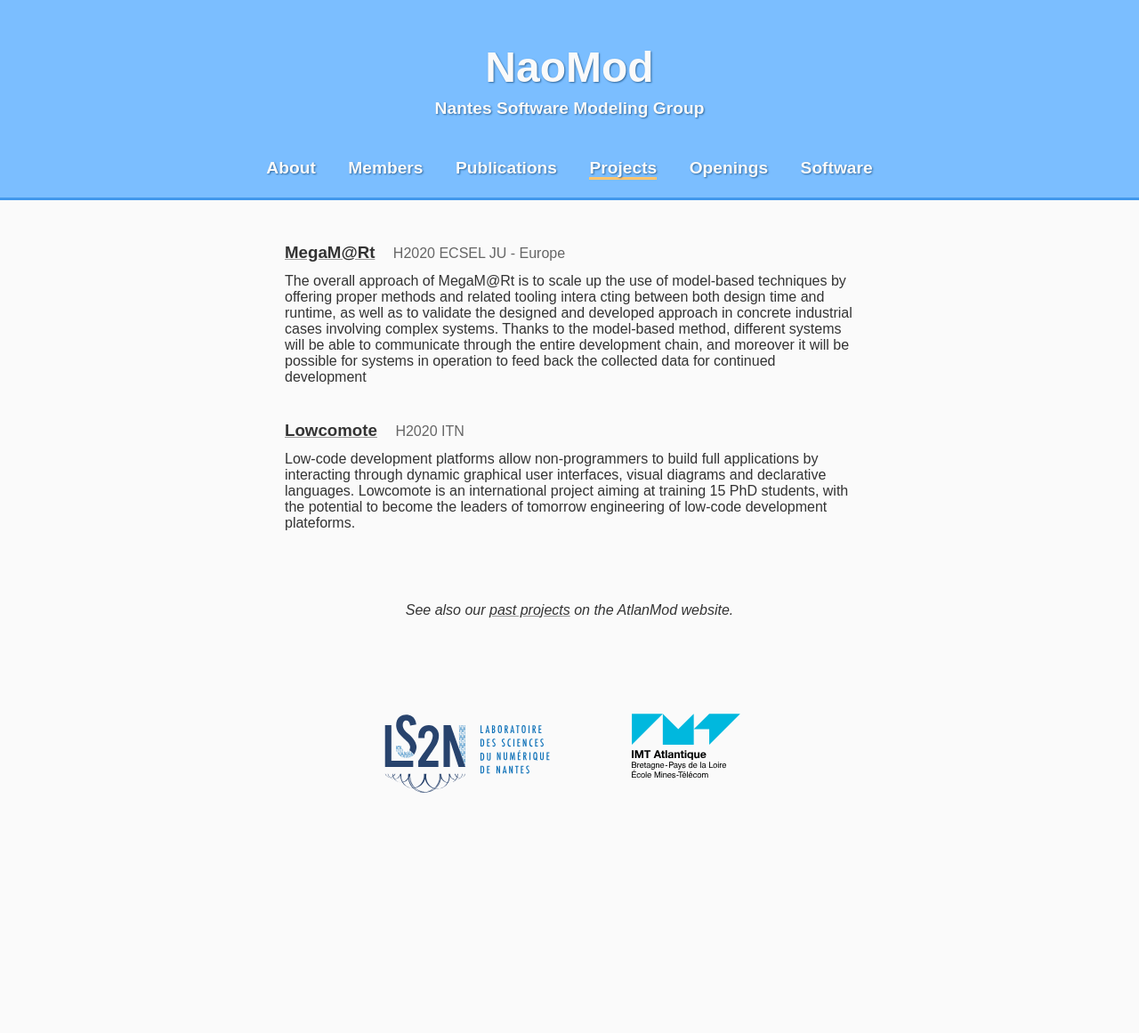
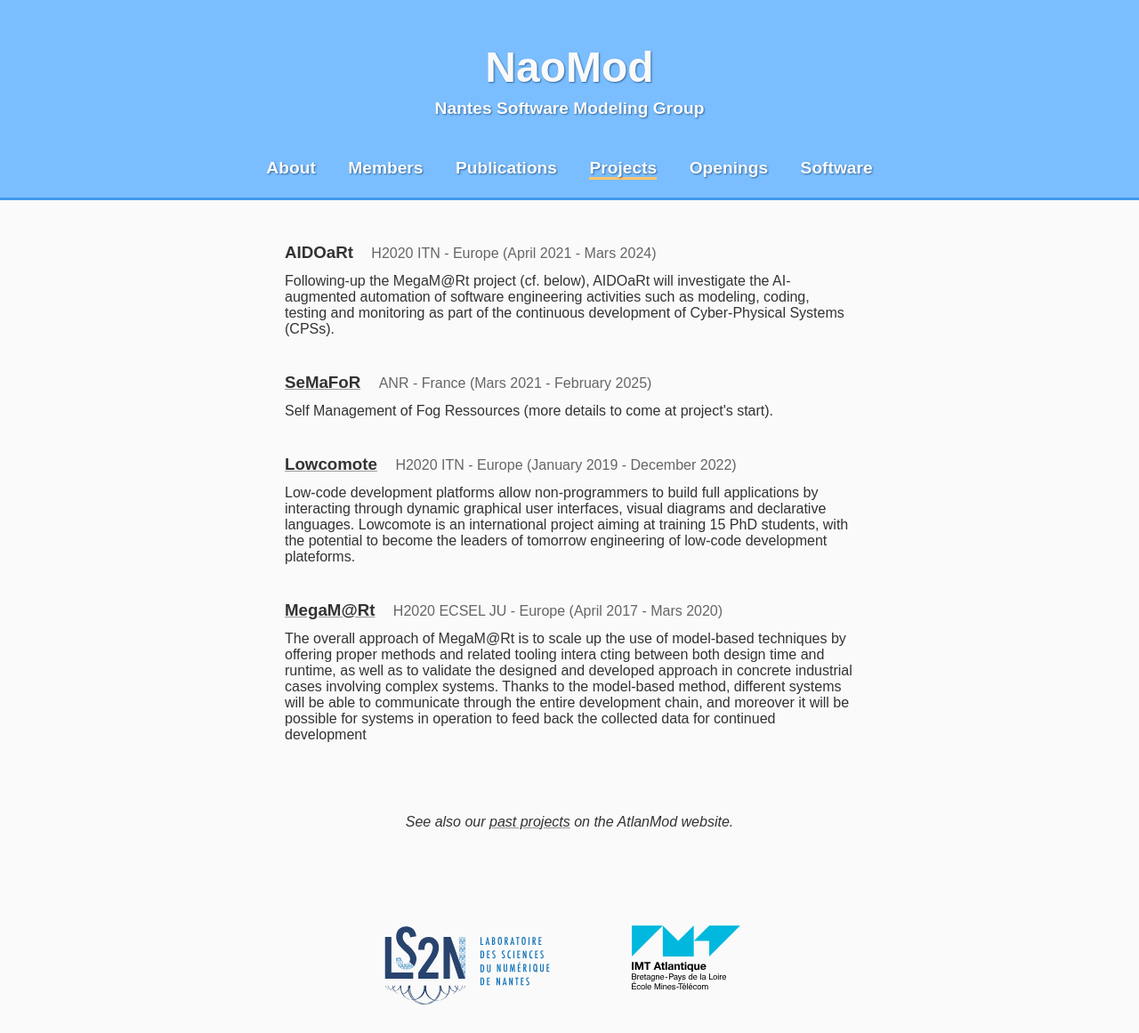
Before and after one commit to NaoMod/naomod.github.io, a Jekyll site: the page built from projects.html, in a window 1280 px wide. Shown: the whole page at 89% size. Built offline with Jekyll 4.4.1, drawn with Linux system fonts in a browser that asks for light colours; before the commit the page ends 923 px from its top, so only the background shows below that.

Commit message:
Update projects.html
Addition of new two new projects starting this spring

```diff
--- a/projects.html
+++ b/projects.html
@@ -22,8 +22,38 @@ title: Projects
 </style>
 
 <section>
+  <h3>AIDOaRt</h3>
+  <span class="project-type">H2020 ITN - Europe (April 2021 - Mars 2024)</span>
+  <p class="description">
+    Following-up the MegaM@Rt project (cf. below), AIDOaRt will investigate the AI-augmented
+    automation of software engineering activities such as modeling, coding, testing and
+    monitoring as part of the continuous development of Cyber-Physical Systems (CPSs).
+  </p>
+</section>
+
+<section>
+  <h3><a href="https://semafor.gitlab.io/">SeMaFoR</a></h3>
+  <span class="project-type">ANR - France (Mars 2021 - February 2025)</span>
+  <p class="description">
+    Self Management of Fog Ressources (more details to come at project's start).
+  </p>
+</section>
+
+<section>
+  <h3><a href="https://www.lowcomote.eu/">Lowcomote</a></h3>
+  <span class="project-type">H2020 ITN - Europe (January 2019 - December 2022)</span>
+  <p class="description">
+    Low-code development platforms allow non-programmers to build full
+    applications by interacting through dynamic graphical user interfaces,
+    visual diagrams and declarative languages.  Lowcomote is an international
+    project aiming at training 15 PhD students, with the potential to become the
+    leaders of tomorrow engineering of low-code development plateforms.
+  </p>
+</section>
+
+<section>
   <h3><a href="https://megamart2-ecsel.eu/">MegaM@Rt</a></h3>
-  <span class="project-type">H2020 ECSEL JU - Europe</span>
+  <span class="project-type">H2020 ECSEL JU - Europe (April 2017 - Mars 2020)</span>
   <p class="description">
     The overall approach of MegaM@Rt is to scale up the use of model-based
     techniques by offering proper methods and related tooling intera cting between
@@ -35,18 +65,6 @@ title: Projects
   </p>
 </section>
 
-<section>
-  <h3><a href="https://www.lowcomote.eu/">Lowcomote</a></h3>
-  <span class="project-type">H2020 ITN</span>
-  <p class="description">
-    Low-code development platforms allow non-programmers to build full
-    applications by interacting through dynamic graphical user interfaces,
-    visual diagrams and declarative languages.  Lowcomote is an international
-    project aiming at training 15 PhD students, with the potential to become the
-    leaders of tomorrow engineering of low-code development plateforms.
-  </p>
-</section>
-
 <section id="past">
   See also
   our <a href="http://web.emn.fr/x-info/atlanmod/index.php?title=Projects">past
```
